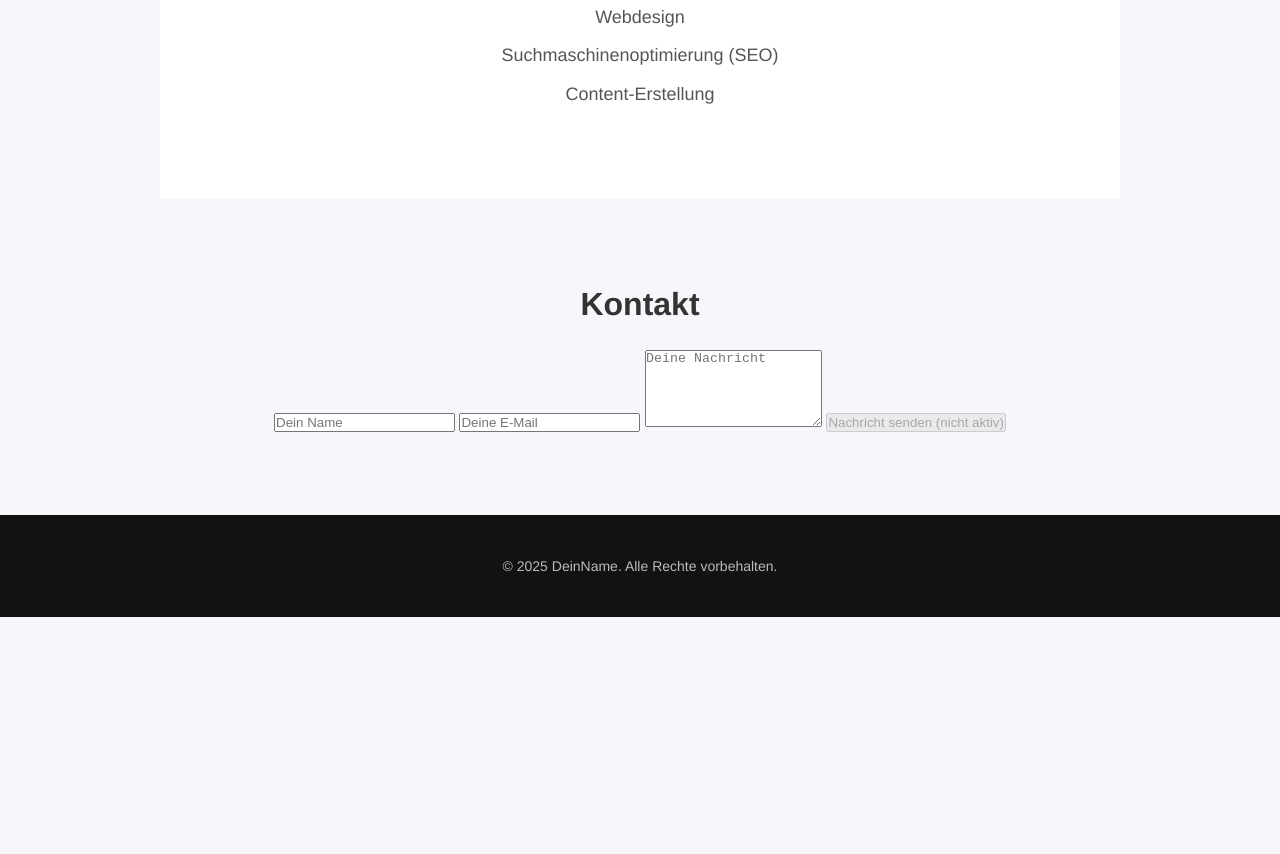
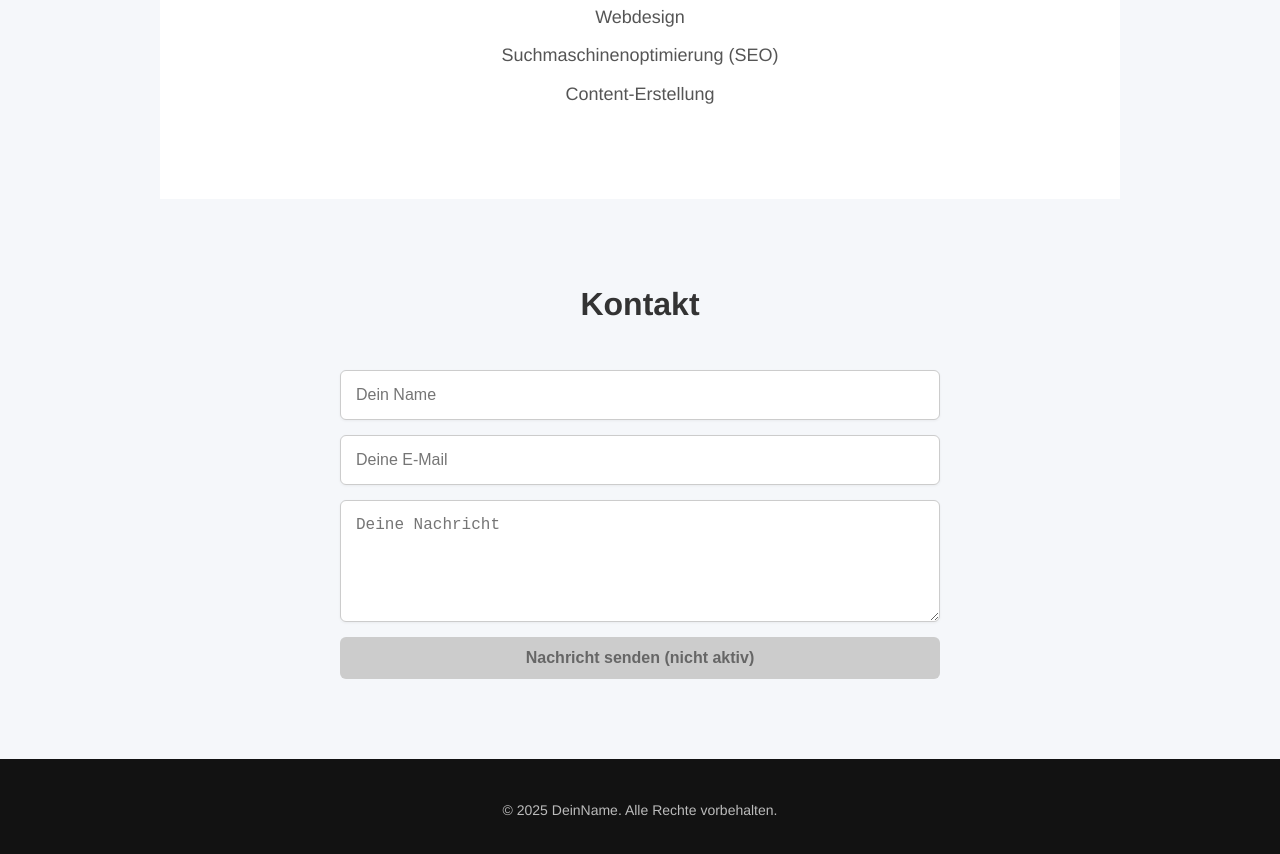
Before and after one commit to Elijah123609/Website-KI-Test-3, a plain HTML site: page index.html in a window 1280 px wide. Shown: the part 1243-2097 px from the top of the page. Before the commit the page ends 1860 px from the top, so only its background shows below. Drawn offline with Linux system fonts and the light colour scheme.

Commit message:
Update style.css

```diff
--- a/style.css
+++ b/style.css
@@ -175,3 +175,33 @@ footer {
 .hero a:hover {
   background-color: #005fa3;
 }
+
+.kontakt-box {
+  display: flex;
+  flex-direction: column;
+  gap: 15px;
+  max-width: 600px;
+  margin: 40px auto 0 auto;
+}
+
+.kontakt-box input,
+.kontakt-box textarea {
+  padding: 15px;
+  border: 1px solid #ccc;
+  border-radius: 6px;
+  font-size: 16px;
+  width: 100%;
+  background-color: #fff;
+  box-shadow: 0 1px 3px rgba(0,0,0,0.05);
+}
+
+.kontakt-box button {
+  background-color: #ccc;
+  color: #666;
+  padding: 12px;
+  border: none;
+  border-radius: 6px;
+  font-size: 16px;
+  font-weight: bold;
+  cursor: not-allowed;
+}
```
